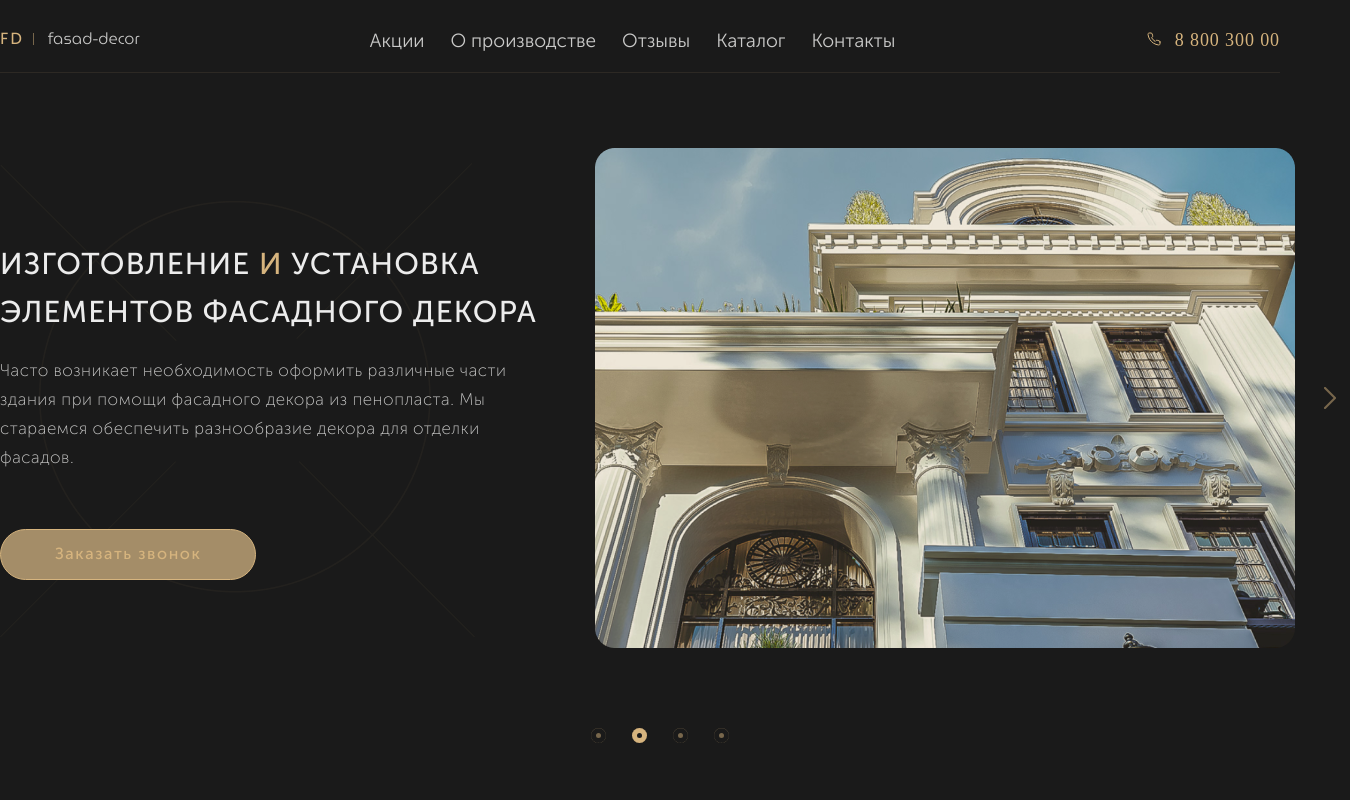
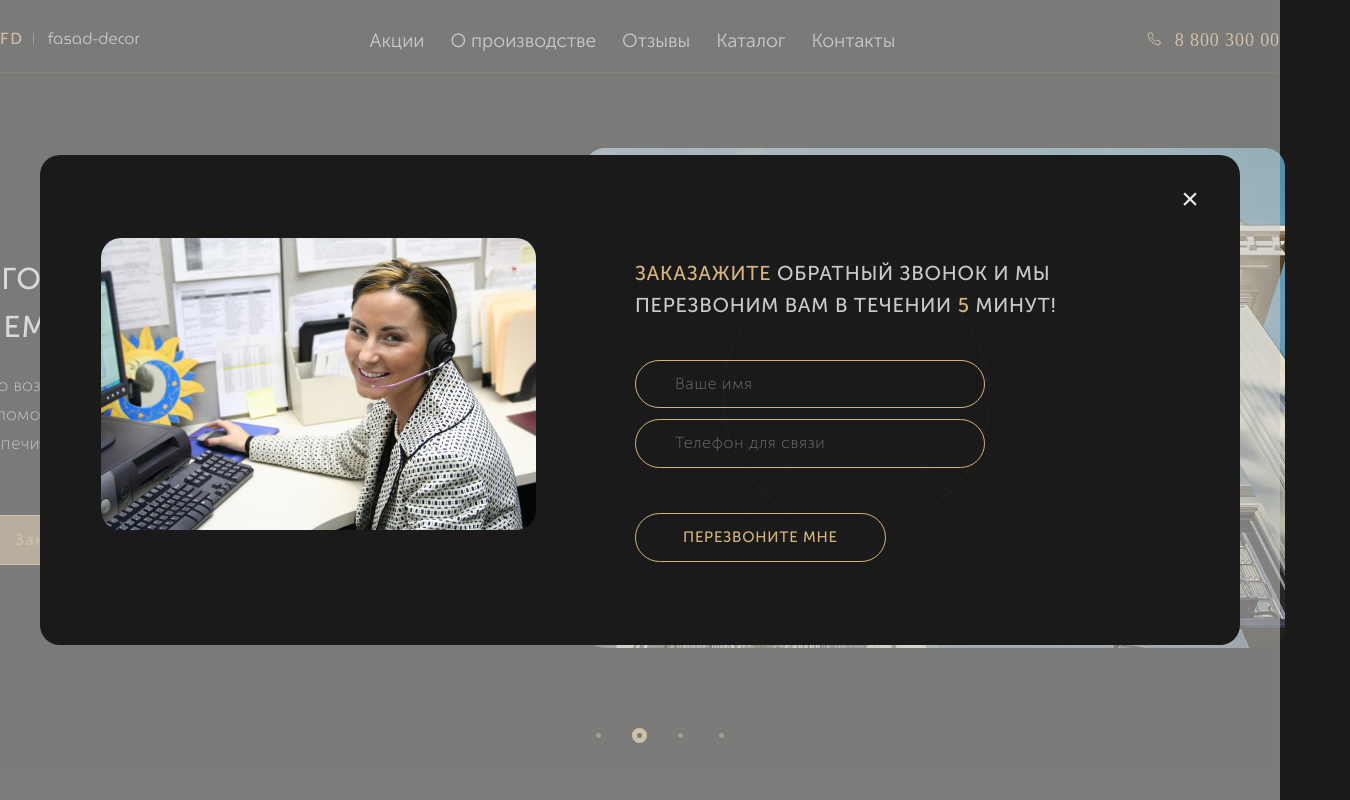
Before and after one commit to vnepluev/fasad-decor, a website: page index.html in a window 1280 px wide. Both pictures are taken after a click on the link "Заказать звонок". Shown: the top 800 px of the page, 1350 px wide, since content can reach past the window. Drawn offline with nearby package versions, Linux system fonts and the light colour scheme.

Commit message:
подключил модальное окно, стрелки в слайдере закомментировал

```diff
--- a/index.html
+++ b/index.html
@@ -51,7 +51,7 @@
         <!-- Блок слайдера -->
         <div class="hero">
           <div class="slider">
-            <div class="arrow-left">
+            <!-- <div class="arrow-left">
               <a href="#" class="arrow-left__link">
                 <img
                   class="arrow-left__img"
@@ -59,7 +59,7 @@
                   alt="<"
                 />
               </a>
-            </div>
+            </div> -->
             <div class="slider-left">
               <!-- Левая сторона слайдера -->
               <h1 class="h1-title">
@@ -73,7 +73,9 @@
               </p>
 
               <div class="btn">
-                <a href="#" class="btn__link">Заказать звонок</a>
+                <a href="#" class="btn__link" id="callback-btn"
+                  >Заказать звонок</a
+                >
               </div>
             </div>
             <div class="slider-right">
@@ -85,7 +87,7 @@
                 class="slider-img"
               />
             </div>
-            <div class="arrow-right">
+            <!-- <div class="arrow-right">
               <a href="#" class="arrow-right__link">
                 <img
                   class="arrow-right__img"
@@ -93,7 +95,7 @@
                   alt=">"
                 />
               </a>
-            </div>
+            </div> -->
           </div>
 
           <!-- навигация слайдера -->
@@ -552,8 +554,9 @@
               minlength="6"
               maxlength="254"
               class="catalog-form__input"
+              required
             />
-            <input type="button" class="catalog-form__btn" value="Отправить" />
+            <input type="submit" class="catalog-form__btn" value="Отправить" />
           </form>
         </div>
 
@@ -666,7 +669,9 @@
         </div>
 
         <div class="btn schema--btn">
-          <a href="#" class="btn__link">Заказать обратный звонок</a>
+          <a href="#" id="callback-btn1" class="btn__link"
+            >Заказать обратный звонок</a
+          >
         </div>
 
         <hr class="hr hr-mb" />
@@ -742,14 +747,17 @@
               </div>
               <div class="footer-right__block">
                 <!-- Telegram -->
-                <a href="https://qna.habr.com/q/310003" class="footer__link">
+                <a href="https://t-do.ru/username" class="footer__link">
                   <svg class="footer-right__svg">
                     <use xlink:href="img/icons.svg#telegram"></use>
                   </svg>
                   Telegram
                 </a>
                 <!-- WhatsApp -->
-                <a href="https://whatsapp.com" class="footer__link1">
+                <a
+                  href="https://api.whatsapp.com/send?phone=79050224000"
+                  class="footer__link1"
+                >
                   <svg class="footer-right__svg1">
                     <use xlink:href="img/icons.svg#whatsapp"></use>
                   </svg>
@@ -773,9 +781,54 @@
       </footer>
     </div>
 
+    <!-- Модальное окно -->
+    <div class="modal" id="modal">
+      <div class="popup">
+        <a href="#" id="btn-modal-close" class="h1-title popup__close"
+          >&times;</a
+        >
+        <div class="popup-content">
+          <div class="popup-content__left">
+            <img src="img/modal/operator.jpg" alt="" class="popup__img" />
+          </div>
+          <div class="popup-content__right">
+            <p class="p-text-modal">
+              <span class="span-color">Заказажите</span> обратный звонок и мы
+              перезвоним вам в течении <span class="span-color">5</span> минут!
+            </p>
+            <form action="#" method="post" class="popup-form">
+              <input
+                class="form__input popup-form--input"
+                type="text"
+                name="client-name"
+                placeholder="Ваше имя"
+                minlength="3"
+                maxlength="128"
+                required
+              />
+              <input
+                class="form__input popup-form--input"
+                type="tel"
+                name="client-phone"
+                placeholder="Телефон для связи"
+                minlength="6"
+                maxlength="30"
+                required
+              />
+              <input
+                type="submit"
+                class="form__btn popup-form--btn"
+                value="Перезвоните мне"
+              />
+            </form>
+          </div>
+        </div>
+      </div>
+    </div>
+
     <!-- Подключаем скрипты -->
     <script src="https://ajax.googleapis.com/ajax/libs/jquery/3.5.1/jquery.min.js"></script>
     <script src="js/slick.min.js"></script>
-    <!-- <script src="js/init.js"></script> -->
+    <script src="js/init.js"></script>
   </body>
 </html>
--- a/js/init.js
+++ b/js/init.js
@@ -1,8 +1,36 @@
 $(document).ready(function(){
-    $('.slick-slider').slick({
-        slidesToShow: 1,
-        slidesToScroll: 1,
-        prevArrow: $('.arrow-left__link'),
-        nextArrow: $('.arrow-right__link')
+  //   $('.slick-slider').slick({
+  //       slidesToShow: 1,
+  //       slidesToScroll: 1,
+  //       prevArrow: $('.arrow-left__link'),
+  //       nextArrow: $('.arrow-right__link')
+  // });
+
+  let btnModal = document.querySelector('#callback-btn');
+  let btnModal1 = document.querySelector('#callback-btn1');
+  let modal = document.querySelector('#modal');
+  // Кнопка закрытия модального окна
+  let btnClose = document.querySelector('#btn-modal-close');
+
+  // при клике на кнопку "Заказать обратный звонок"
+  btnModal.addEventListener('click', function () {
+    modal.classList.add('modal-active');
+  })
+  btnModal1.addEventListener('click', function (e) {
+    e.preventDefault();
+    modal.classList.add('modal-active');
+  })
+
+  // закрытие модального окна "Заказать звонок"
+  btnClose.addEventListener('click', function () {
+    modal.classList.remove('modal-active');
+  })
+
+  $(document).keydown(function(e) {
+    if (e.keyCode === 27) {
+      modal.classList.remove('modal-active');
+      e.stopPropagation();
+		}
   });
+
 });
--- a/sass/_interface.sass
+++ b/sass/_interface.sass
@@ -56,12 +56,51 @@ body
     font-weight: normal
 
 .p-text-big
-    font-family: MuseoSans-500, sans-serif
+    font-family: 'MuseoSans-500', sans-serif
     color: $text-color
     line-height: 24px
     font-size: 17px
     letter-spacing: 0.05em
     text-transform: uppercase
 
+.p-text-modal
+    font-family: 'MuseoSans-500', sans-serif
+    color: $text-color
+    font-size: 20px
+    line-height: 32px
+    letter-spacing: 0.038em
+    font-weight: normal
+    text-transform: uppercase
+
 .span-color
     color: $text-color-hover
+
+// базовые стили для форм и кнопок
+.form
+    &__input
+        font-family: 'MuseoSans-100', sans-serif
+        font-size: 16px
+        letter-spacing: 0.05em
+        border-radius: 50px
+        background: none
+        padding: 14px 52px 14px 39px
+        border: $text-color-hover 1px solid
+        color: $text-color-hover
+        &:focus
+            outline: none
+    &__btn
+        font-family: 'MuseoSans-500', sans-serif
+        font-size: 15px
+        letter-spacing: 0.05em
+        background: $background-color
+        border: $text-color-hover 1px solid
+        color: $text-color-hover
+        padding: 15px 47px
+        border-radius: 50px
+        text-transform: uppercase
+        outline: none
+        &:hover
+            filter: drop-shadow(0px 0px 22px rgba(214, 180, 126, 0.51))
+        &:active
+            background: $btn-focus-textcolor
+            color: $btn-hover-textcolor
--- /dev/null
+++ b/sass/sections/_modal.sass
@@ -0,0 +1,45 @@
+.modal
+    // display: flex
+    display: none
+    position: fixed
+    left: 0
+    top: 0
+    width: 100%
+    height: 100%
+    background: rgba(202, 202, 201, 0.55)
+    &-active
+        display: flex
+
+.popup
+    display: flex
+    position: relative
+    margin: auto
+    background: $background-color
+    border-radius: 20px
+    width: 1200px
+    padding: 83px 61px
+    &__close
+        position: absolute
+        top: 20px
+        right: 40px
+        text-decoration: none
+        &:hover
+            color: $text-color-hover
+    &__img
+        border-radius: 20px
+
+.popup-content
+    width: 100%
+    display: flex
+    &__right
+        padding: 0 61px 0 99px
+        background: url('../img/slider-bg.png') center center no-repeat
+        background-size: contain
+
+.popup-form
+    margin-top: 38px
+    &--input
+        width: 350px
+        margin-bottom: 11px
+    &--btn
+        margin-top: 34px
--- a/sass/style.sass
+++ b/sass/style.sass
@@ -21,5 +21,8 @@
 // о компании
 @import 'sections/footer'
 
+// модальное окно
+@import 'sections/modal'
+
 // стили js плагинов
 @import 'js/slick'
```
Also changed, not shown: css/style.min.css, img/modal/operator.jpg (added).
